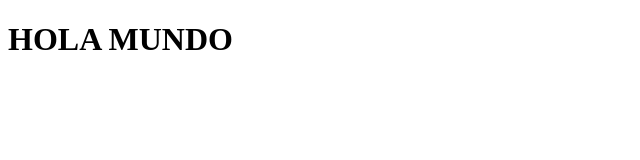
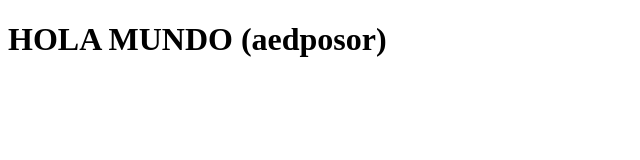
Before and after one commit to cynthiadaubert/vercel-public-directory, a plain HTML site: page public/index.html in a window 1280 px wide. Shown: the whole page, without its empty margins (0-640 px from the left). Drawn offline with Linux system fonts and the light colour scheme.

Commit message:
segundo commit

```diff
--- a/public/index.html
+++ b/public/index.html
@@ -7,6 +7,6 @@
     <script type="module" src="./index.js"></script>
 </head>
 <body>
-    <h1>HOLA MUNDO</h1>
+    <h1>HOLA MUNDO (aedposor)</h1>
 </body>
 </html>
```
